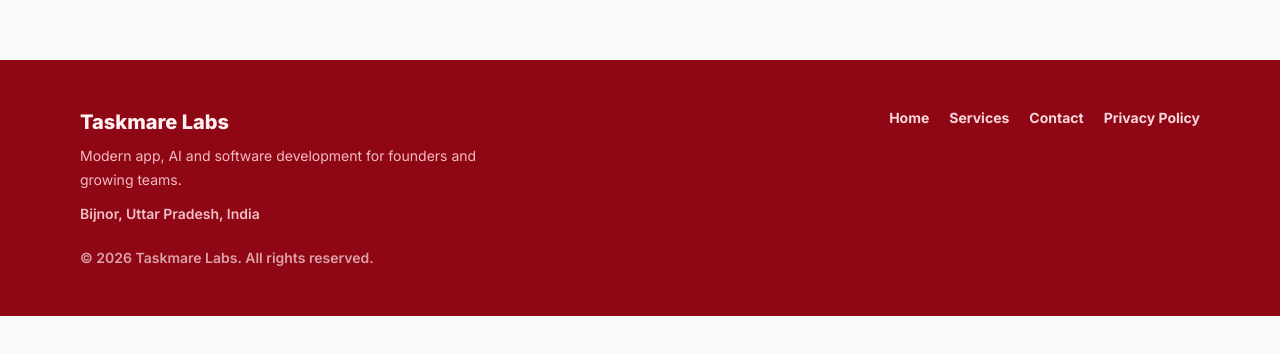
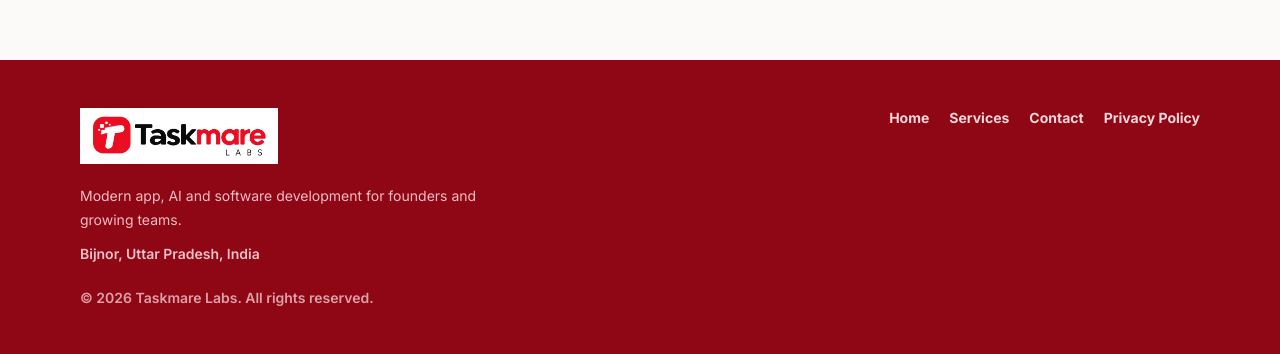
Before and after one commit to Shivikagarg999/taskmare-website, a React (Vite) app: page / in a window 1280 px wide. Shown: the part 3563-3917 px from the top of the page. Before the commit the page ends 3879 px from the top, so only its background shows below. Built offline with nearby package versions, Linux system fonts and the light colour scheme.

Commit message:
Design improvements

```diff
--- a/src/components/common/Footer.jsx
+++ b/src/components/common/Footer.jsx
@@ -6,8 +6,14 @@
     <footer className="bg-[#8f0714] text-[#f8d7dc]">
       <div className="container-page grid gap-10 py-12 md:grid-cols-[1fr_auto]">
         <div>
-          <p className="text-xl font-black text-[#fff1f3]">Taskmare Labs</p>
-          <p className="mt-2 max-w-md text-sm leading-6 text-[#f2bcc4]">
+          <span className="inline-flex bg-white px-3 py-2">
+            <img
+              src="/logo-whiteBG.png"
+              alt="Taskmare Labs"
+              className="h-10 w-auto object-contain"
+            />
+          </span>
+          <p className="mt-5 max-w-md text-sm leading-6 text-[#f2bcc4]">
             Modern app, AI and software development for founders and growing teams.
           </p>
           <p className="mt-3 text-sm font-semibold text-[#efc0c7]">Bijnor, Uttar Pradesh, India</p>
```
